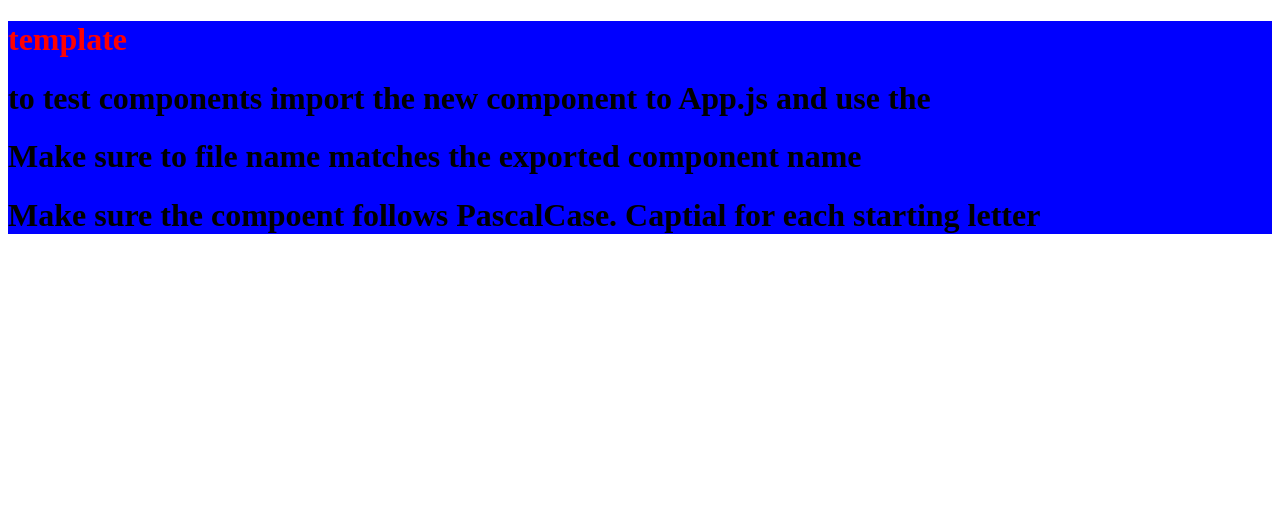
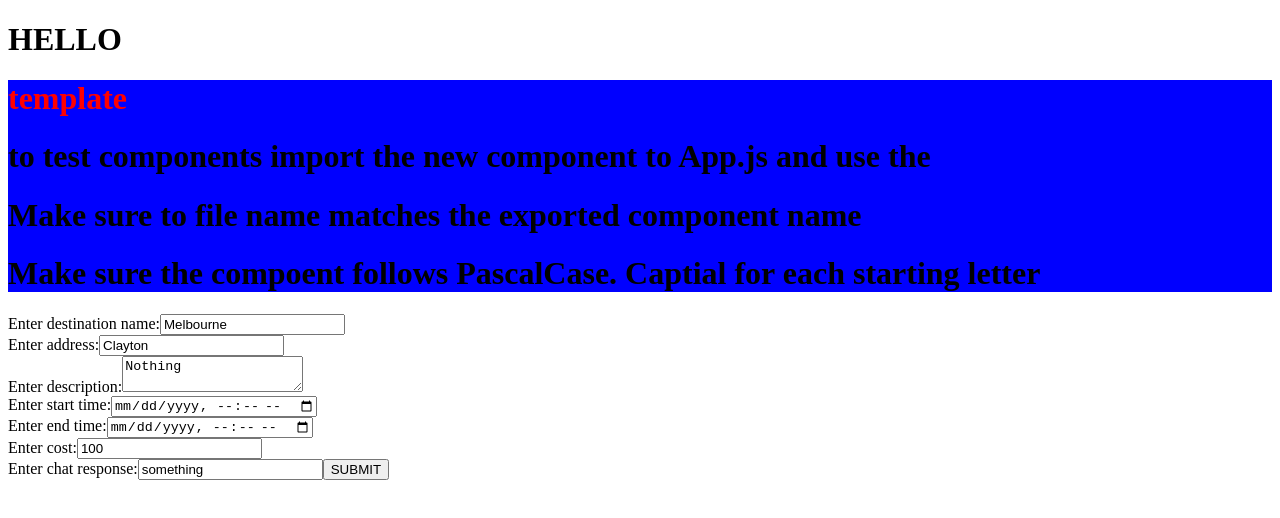
Before and after one commit to Monash-FIT3170/AI_Travel_Plan, a React (Create React App) app in the folder client/: page / in a window 1280 px wide. Shown: the top 518 px of the page. Built offline with nearby package versions, Linux system fonts and the light colour scheme.

Commit message:
feat: store temporary data for Event

```diff
--- a/client/src/App.js
+++ b/client/src/App.js
@@ -1,8 +1,12 @@
 import Template from "./components/Template";
+import { MyForm } from "./components/Storage"
+
 function App() {
   return (
     <div>
+      <h1> HELLO </h1>
       <Template></Template>
+      <MyForm />
     </div>
   );
 }
--- /dev/null
+++ b/client/src/components/Storage.js
@@ -0,0 +1,123 @@
+import { useState, useEffect } from "react";
+
+const mockEvent = {
+    name: "Melbourne",
+    address: "Clayton",
+    description: "Nothing",
+    startTime: new Date(),
+    endTime: new Date(),
+    cost: 100,
+    chatResponse: "something",
+};
+
+export const MyForm = () => {
+
+  const [event, setEvent] = useState(() => {
+    const storedEvent = localStorage.getItem("event");
+    return storedEvent ? JSON.parse(storedEvent) : mockEvent;
+});
+
+useEffect(() => {
+    const storedEvent = JSON.parse(localStorage.getItem("event"));
+    if (storedEvent) {
+      setEvent({
+        ...storedEvent,
+        startTime: new Date(storedEvent.startTime),
+        endTime: new Date(storedEvent.endTime),
+      });
+    }
+  }, []);
+
+  const handleChange = (e) => {
+    const { name, value } = e.target;
+    setEvent((prevEvent) => ({
+      ...prevEvent,
+      [name]: value,
+    }));
+  };
+
+  const handleSubmit = (e) => {
+    e.preventDefault();
+    const eventToStore = {
+      ...event,
+      startTime: event.startTime.toISOString(),
+      endTime: event.endTime.toISOString(),
+    };
+    localStorage.setItem("event", JSON.stringify(eventToStore));
+  };
+
+  return (
+    <form onSubmit={handleSubmit}>
+      <label>
+        Enter destination name:
+        <input
+          type="text"
+          name="name"
+          value={event.name}
+          onChange={handleChange}
+        />
+      </label>
+      <br></br>
+      <label>
+        Enter address:
+        <input
+          type="text"
+          name="address"
+          value={event.address}
+          onChange={handleChange}
+        />
+      </label>
+      <br></br>
+      <label>
+        Enter description:
+        <textarea
+          name="description"
+          value={event.description}
+          onChange={handleChange}
+        />
+      </label>
+      <br></br>
+      <label>
+        Enter start time:
+        <input
+          type="datetime-local"
+          name="startTime"
+          value={event.startTime}
+          onChange={handleChange}
+        />
+      </label>
+      <br></br>
+      <label>
+        Enter end time:
+        <input
+          type="datetime-local"
+          name="endTime"
+          value={event.endTime}
+          onChange={handleChange}
+        />
+      </label>
+      <br></br>
+      <label>
+        Enter cost:
+        <input
+          type="number"
+          name="cost"
+          value={event.cost}
+          onChange={handleChange}
+        />
+      </label>
+      <br></br>
+      <label>
+        Enter chat response:
+        <input
+          type="text"
+          name="chatResponse"
+          value={event.chatResponse}
+          onChange={handleChange}
+        />
+      </label>
+      <button type="submit">SUBMIT</button>
+    </form>
+  );
+
+};
```
Also changed, not shown: client/src/components/useLocalStorage.js (added, +22 -0 lines).
